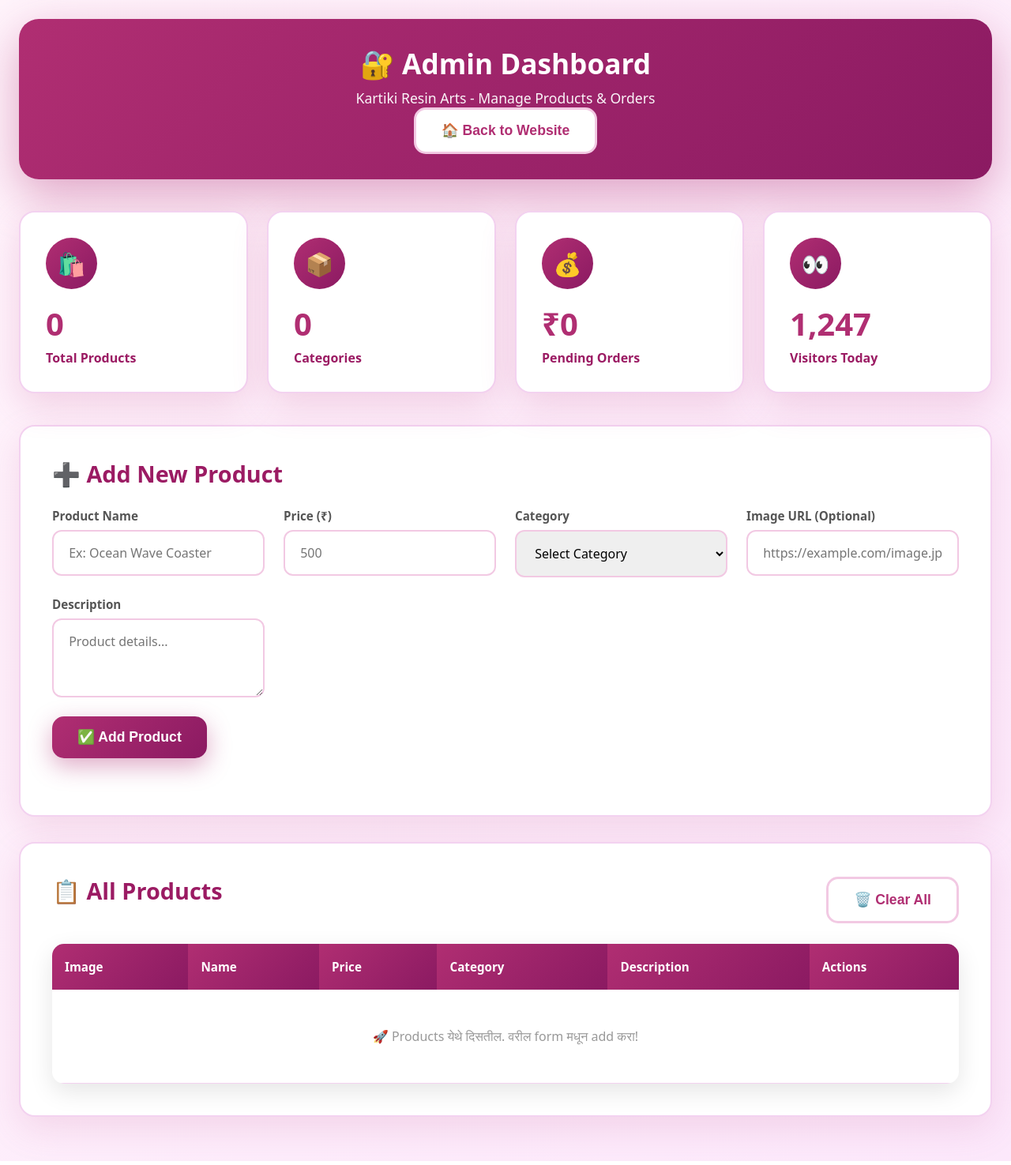
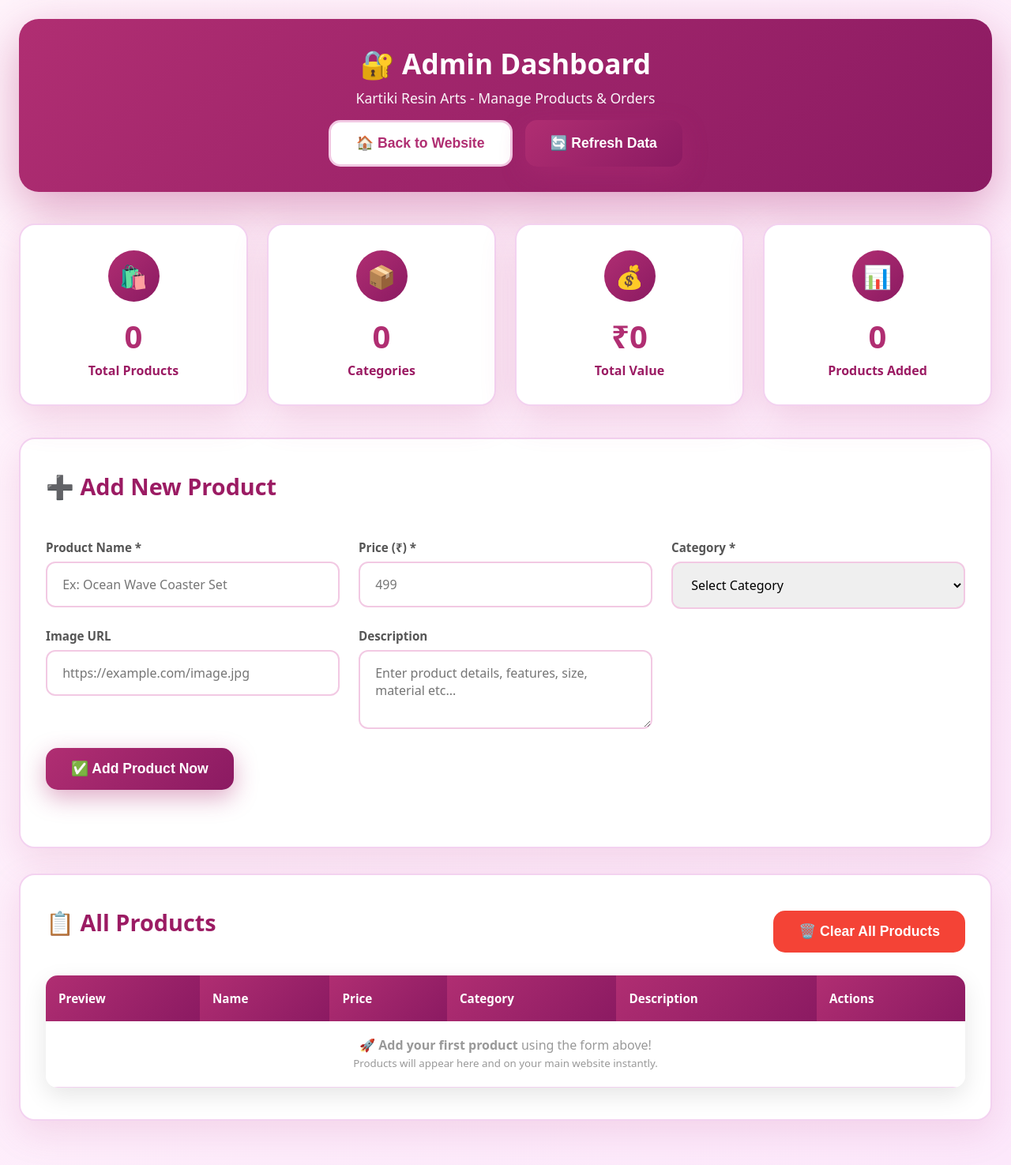
Before and after one commit to Utkarshd2308/kartiki-arts-studio, a plain HTML site: page admin.html in a window 1280 px wide. Shown: the whole page at 79% size. Drawn offline with Linux system fonts and the light colour scheme.

Commit message:
Update admin.html

```diff
--- a/admin.html
+++ b/admin.html
@@ -28,20 +28,27 @@
   .admin-header{
     background: linear-gradient(135deg, #b02e72, #8b1a62);
     color:#fff;
-    padding:2rem;
+    padding:2rem 1.5rem;
     border-radius:25px;
     text-align:center;
     margin-bottom:2.5rem;
     box-shadow:0 20px 60px rgba(176,46,114,0.4);
   }
   .admin-header h1{
-    font-size:2.2rem;
+    font-size:clamp(1.5rem, 4vw, 2.2rem);
     font-weight:800;
     margin-bottom:0.5rem;
   }
   .admin-header p{
-    font-size:1.1rem;
+    font-size:clamp(0.95rem, 2.5vw, 1.1rem);
     opacity:0.95;
+    margin-bottom:1rem;
+  }
+  .admin-header .btn-container{
+    display:flex;
+    gap:1rem;
+    justify-content:center;
+    flex-wrap:wrap;
   }
 
   /* DASHBOARD CARDS */
@@ -54,10 +61,11 @@
   .dash-card{
     background:#fff;
     border-radius:20px;
-    padding:2rem;
+    padding:2rem 1.5rem;
     box-shadow:0 15px 45px rgba(191,72,134,0.2);
     border:2px solid #f3d2f0;
     transition:all 0.3s ease;
+    text-align:center;
   }
   .dash-card:hover{
     transform:translateY(-8px);
@@ -74,10 +82,10 @@
     justify-content:center;
     color:#fff;
     font-size:1.8rem;
-    margin-bottom:1rem;
+    margin:0 auto 1rem auto;
   }
   .dash-number{
-    font-size:2.5rem;
+    font-size:clamp(1.8rem, 6vw, 2.5rem);
     font-weight:800;
     color:#b02e72;
     margin-bottom:0.3rem;
@@ -92,25 +100,26 @@
   .section{
     background:#fff;
     border-radius:20px;
-    padding:2.5rem;
+    padding:2.5rem 2rem;
     margin-bottom:2rem;
     box-shadow:0 15px 45px rgba(191,72,134,0.15);
     border:2px solid #f3d2f0;
   }
   .section-title{
-    font-size:1.8rem;
+    font-size:clamp(1.4rem, 4vw, 1.8rem);
     font-weight:800;
     color:#9b1b63;
     margin-bottom:1.5rem;
     display:flex;
     align-items:center;
     gap:0.8rem;
+    flex-wrap:wrap;
   }
 
   /* ADD PRODUCT FORM */
   .product-form-grid{
     display:grid;
-    grid-template-columns:repeat(auto-fit, minmax(250px, 1fr));
+    grid-template-columns:repeat(auto-fit, minmax(280px, 1fr));
     gap:1.5rem;
     margin-bottom:2rem;
   }
@@ -122,7 +131,7 @@
   .form-label{
     font-weight:700;
     color:#555;
-    font-size:0.95rem;
+    font-size:clamp(0.85rem, 2.5vw, 0.95rem);
   }
   .form-input, .form-textarea, .form-select{
     padding:1rem 1.2rem;
@@ -141,13 +150,16 @@
     min-height:100px;
     resize:vertical;
   }
+  .form-row-full{
+    grid-column:1/-1;
+  }
 
   /* BUTTONS */
   .btn{
-    padding:1rem 2rem;
+    padding:clamp(0.8rem, 3vw, 1rem) clamp(1.5rem, 4vw, 2rem);
     border-radius:15px;
     font-weight:700;
-    font-size:1.1rem;
+    font-size:clamp(0.9rem, 3vw, 1.1rem);
     cursor:pointer;
     border:none;
     transition:all 0.3s ease;
@@ -155,13 +167,15 @@
     align-items:center;
     gap:0.7rem;
     text-decoration:none;
+    justify-content:center;
+    white-space:nowrap;
   }
   .btn-primary{
     background:linear-gradient(135deg, #b02e72, #8b1a62);
     color:#fff;
     box-shadow:0 10px 30px rgba(176,46,114,0.4);
   }
-  .btn-primary:hover{
+  .btn-primary:hover,.btn-primary:active{
     transform:translateY(-3px);
     box-shadow:0 18px 40px rgba(176,46,114,0.5);
   }
@@ -171,7 +185,7 @@
     border:3px solid #f2c9e3;
     font-weight:800;
   }
-  .btn-secondary:hover{
+  .btn-secondary:hover,.btn-secondary:active{
     background:#b02e72;
     color:#fff;
     transform:translateY(-2px);
@@ -180,20 +194,23 @@
     background:#f44336;
     color:#fff;
   }
-  .btn-danger:hover{
+  .btn-danger:hover,.btn-danger:active{
     background:#d32f2f;
     transform:translateY(-2px);
   }
 
   /* PRODUCTS TABLE */
+  .products-table-wrapper{
+    overflow-x:auto;
+    border-radius:15px;
+    box-shadow:0 10px 30px rgba(0,0,0,0.1);
+    margin-top:1.5rem;
+  }
   .products-table{
     width:100%;
+    min-width:600px;
     border-collapse:collapse;
-    margin-top:1.5rem;
     background:#fff;
-    border-radius:15px;
-    overflow:hidden;
-    box-shadow:0 10px 30px rgba(0,0,0,0.1);
   }
   .products-table th{
     background:linear-gradient(135deg, #b02e72, #8b1a62);
@@ -202,10 +219,14 @@
     text-align:left;
     font-weight:700;
     font-size:0.95rem;
+    position:sticky;
+    top:0;
+    z-index:10;
   }
   .products-table td{
     padding:1.2rem 1rem;
     border-bottom:1px solid #f3d2f0;
+    vertical-align:top;
   }
   .products-table tr:hover{
     background:rgba(176,46,114,0.05);
@@ -217,22 +238,64 @@
     border-radius:20px;
     font-weight:700;
     font-size:0.9rem;
+    white-space:nowrap;
   }
   .action-buttons{
     display:flex;
     gap:0.5rem;
+    flex-wrap:wrap;
+  }
+  .no-products{
+    text-align:center;
+    padding:3rem 1rem;
+    color:#999;
   }
 
-  /* RESPONSIVE */
+  /* SECTION HEADER */
+  .section-header{
+    display:flex;
+    justify-content:space-between;
+    align-items:center;
+    margin-bottom:1.5rem;
+    flex-wrap:wrap;
+    gap:1rem;
+  }
+
+  /* RESPONSIVE IMPROVEMENTS */
+  @media(max-width:1024px){
+    .page-wrap{padding:1.25rem;}
+    .dashboard-grid{grid-template-columns:repeat(auto-fit, minmax(250px, 1fr)); gap:1.25rem;}
+  }
+
   @media(max-width:768px){
     .page-wrap{padding:1rem;}
-    .admin-header{padding:1.5rem;}
-    .admin-header h1{font-size:1.7rem;}
+    .admin-header{padding:1.5rem 1.25rem;}
+    .section{padding:1.75rem 1.5rem;}
+    .dashboard-grid{grid-template-columns:repeat(2, 1fr); gap:1rem;}
+    .product-form-grid{grid-template-columns:1fr; gap:1.25rem;}
+  }
+
+  @media(max-width:480px){
+    .page-wrap{padding:0.75rem;}
+    .admin-header{padding:1.25rem 1rem;}
+    .admin-header .btn-container{flex-direction:column; width:100%;}
+    .admin-header .btn{flex:1;}
+    .section{padding:1.5rem 1.25rem;}
     .dashboard-grid{grid-template-columns:1fr; gap:1rem;}
-    .product-form-grid{grid-template-columns:1fr;}
-    .section{padding:1.5rem;}
+    .products-table th, .products-table td{padding:1rem 0.75rem;}
     .products-table{font-size:0.9rem;}
-    .products-table th, .products-table td{padding:0.8rem 0.5rem;}
+    .section-header{flex-direction:column; align-items:stretch;}
+  }
+
+  @media(max-width:360px){
+    .products-table th, .products-table td{padding:0.75rem 0.5rem;}
+    .dash-card{padding:1.5rem 1rem;}
+  }
+
+  /* TOUCH FRIENDLY */
+  @media(hover: none) and (pointer: coarse){
+    .btn:active{transform:translateY(-2px) scale(0.98);}
+    .dash-card:active{transform:translateY(-4px);}
   }
 </style>
 </head>
@@ -243,9 +306,14 @@
   <header class="admin-header">
     <h1>🔐 Admin Dashboard</h1>
     <p>Kartiki Resin Arts - Manage Products & Orders</p>
+    <div class="btn-container">
       <button class="btn btn-secondary" onclick="window.location.href='index.html'">
         🏠 Back to Website
       </button>
+      <button class="btn btn-primary" onclick="refreshData()">
+        🔄 Refresh Data
+      </button>
+    </div>
   </header>
 
   <!-- DASHBOARD STATS -->
@@ -263,61 +331,69 @@
     <div class="dash-card">
       <div class="dash-icon">💰</div>
       <div class="dash-number" id="totalRevenue">₹0</div>
-      <div class="dash-label">Pending Orders</div>
+      <div class="dash-label">Total Value</div>
     </div>
     <div class="dash-card">
-      <div class="dash-icon">👀</div>
+      <div class="dash-icon">📊</div>
       <div class="dash-number" id="totalVisitors">0</div>
-      <div class="dash-label">Visitors Today</div>
+      <div class="dash-label">Products Added</div>
     </div>
   </div>
 
   <!-- ADD NEW PRODUCT -->
   <section class="section">
+    <div class="section-header">
       <h2 class="section-title">➕ Add New Product</h2>
+    </div>
     <form id="addProductForm" class="product-form-grid">
       <div class="form-group">
-        <label class="form-label">Product Name</label>
-        <input type="text" id="productName" class="form-input" required placeholder="Ex: Ocean Wave Coaster">
+        <label class="form-label">Product Name *</label>
+        <input type="text" id="productName" class="form-input" required
+               placeholder="Ex: Ocean Wave Coaster Set" maxlength="100">
       </div>
       <div class="form-group">
-        <label class="form-label">Price (₹)</label>
-        <input type="number" id="productPrice" class="form-input" required placeholder="500">
+        <label class="form-label">Price (₹) *</label>
+        <input type="number" id="productPrice" class="form-input" required
+               placeholder="499" min="0" step="0.01">
       </div>
       <div class="form-group">
-        <label class="form-label">Category</label>
+        <label class="form-label">Category *</label>
         <select id="productCategory" class="form-select" required>
           <option value="">Select Category</option>
-          <option value="coasters">Coasters</option>
-          <option value="jewellery">Jewellery</option>
-          <option value="keychains">Keychains</option>
-          <option value="pooja thali">Pooja Thali</option>
+          <option value="coasters">☕ Coasters</option>
+          <option value="jewellery">💍 Jewellery</option>
+          <option value="keychains">🔗 Keychains</option>
+          <option value="pooja thali">🛕 Pooja Thali</option>
         </select>
       </div>
       <div class="form-group">
-        <label class="form-label">Image URL (Optional)</label>
-        <input type="url" id="productImage" class="form-input" placeholder="https://example.com/image.jpg">
+        <label class="form-label">Image URL</label>
+        <input type="url" id="productImage" class="form-input"
+               placeholder="https://example.com/image.jpg">
       </div>
       <div class="form-group">
         <label class="form-label">Description</label>
-        <textarea id="productDescription" class="form-textarea" placeholder="Product details..."></textarea>
+        <textarea id="productDescription" class="form-textarea"
+                  placeholder="Enter product details, features, size, material etc..."
+                  maxlength="500"></textarea>
       </div>
-      <div style="grid-column:1/-1;">
-        <button type="submit" class="btn btn-primary">✅ Add Product</button>
+      <div class="form-row-full">
+        <button type="submit" class="btn btn-primary">✅ Add Product Now</button>
       </div>
     </form>
   </section>
 
   <!-- PRODUCTS LIST -->
   <section class="section">
-    <div style="display:flex;justify-content:space-between;align-items:center;margin-bottom:1.5rem;">
+    <div class="section-header">
       <h2 class="section-title">📋 All Products</h2>
-      <button class="btn btn-secondary" onclick="clearAllProducts()">🗑️ Clear All</button>
+      <button class="btn btn-danger" onclick="clearAllProducts()">🗑️ Clear All Products</button>
     </div>
+    <div class="products-table-wrapper">
       <table class="products-table" id="productsTable">
         <thead>
           <tr>
-          <th>Image</th>
+            <th>Preview</th>
             <th>Name</th>
             <th>Price</th>
             <th>Category</th>
@@ -327,12 +403,13 @@
         </thead>
         <tbody id="productsTableBody">
           <tr>
-          <td colspan="6" style="text-align:center;padding:3rem;color:#999;">
-            🚀 Products येथे दिसतील. वरील form मधून add करा!
+            <td colspan="6" class="no-products">
+              🚀 Add your first product using the form above!
             </td>
           </tr>
         </tbody>
       </table>
+    </div>
   </section>
 
 </div>
@@ -364,25 +441,32 @@
 
     const product = {
       id: Date.now(),
-      name: document.getElementById('productName').value,
+      name: document.getElementById('productName').value.trim(),
       price: parseFloat(document.getElementById('productPrice').value),
       category: document.getElementById('productCategory').value,
-      image: document.getElementById('productImage').value || '',
-      description: document.getElementById('productDescription').value
+      image: document.getElementById('productImage').value.trim() || '',
+      description: document.getElementById('productDescription').value.trim()
     };
 
     const products = loadProducts();
     products.push(product);
     saveProducts(products);
 
-    // Reset form
+    // Reset form with success feedback
     this.reset();
-    alert('✅ Product successfully added!');
+    const submitBtn = this.querySelector('.btn-primary');
+    const originalText = submitBtn.textContent;
+    submitBtn.textContent = '✅ Added!';
+    submitBtn.style.background = '#4CAF50';
+    setTimeout(() => {
+      submitBtn.textContent = originalText;
+      submitBtn.style.background = '';
+    }, 2000);
   });
 
   // Delete product
   function deleteProduct(id){
-    if(confirm('🗑️ Delete this product?')){
+    if(confirm('🗑️ Are you sure you want to delete this product?')){
       const products = loadProducts();
       const updated = products.filter(p => p.id !== id);
       saveProducts(updated);
@@ -392,12 +476,13 @@
   // Render dashboard stats
   function renderDashboard(){
     const products = loadProducts();
-    const categories = [...new Set(products.map(p => p.category))];
+    const categories = [...new Set(products.map(p => p.category).filter(Boolean))];
 
     document.getElementById('totalProducts').textContent = products.length;
-    document.getElementById('totalCategories').textContent = categories.length;
-    document.getElementById('totalRevenue').textContent = '₹' + products.reduce((sum, p) => sum + (p.price || 0), 0).toLocaleString('en-IN');
-    document.getElementById('totalVisitors').textContent = '1,247';
+    document.getElementById('totalCategories').textContent = categories.length || 0;
+    document.getElementById('totalRevenue').textContent =
+      '₹' + products.reduce((sum, p) => sum + (p.price || 0), 0).toLocaleString('en-IN');
+    document.getElementById('totalVisitors').textContent = products.length;
   }
 
   // Render products table
@@ -408,8 +493,9 @@
     if(products.length === 0){
       tbody.innerHTML = `
         <tr>
-          <td colspan="6" style="text-align:center;padding:3rem;color:#999;">
-            🚀 Products येथे दिसतील. वरील form मधून add करा!
+          <td colspan="6" class="no-products">
+            🚀 <strong>Add your first product</strong> using the form above!<br>
+            <small>Products will appear here and on your main website instantly.</small>
           </td>
         </tr>
       `;
@@ -420,12 +506,16 @@
       <tr>
         <td>
           <img src="${product.image || 'https://via.placeholder.com/60x60/b02e72/fff?text=R'}"
-               alt="${product.name}" style="width:50px;height:50px;border-radius:10px;object-fit:cover;">
+               alt="${product.name}"
+               style="width:50px;height:50px;border-radius:10px;object-fit:cover;border:2px solid #f3d2f0;">
         </td>
-        <td><strong>${product.name}</strong></td>
+        <td>
+          <strong>${product.name}</strong>
+          <br><small style="color:#999;">ID: ${product.id}</small>
+        </td>
         <td><span class="price-badge">₹${Number(product.price).toLocaleString('en-IN')}</span></td>
-        <td>${product.category}</td>
-        <td>${product.description.substring(0, 80)}${product.description.length > 80 ? '...' : ''}</td>
+        <td style="font-weight:600;color:#9b1b63;">${product.category}</td>
+        <td>${(product.description || 'No description').substring(0, 60)}${(product.description || '').length > 60 ? '...' : ''}</td>
         <td>
           <div class="action-buttons">
             <button class="btn btn-danger" style="padding:0.5rem 1rem;font-size:0.85rem;"
@@ -440,12 +530,17 @@
 
   // Clear all products
   function clearAllProducts(){
-    if(confirm('⚠️ Delete ALL products? This cannot be undone!')){
+    if(confirm('⚠️ Delete ALL products? This action cannot be undone!\n\nAll products will be permanently removed from your website.')){
       localStorage.removeItem(STORAGE_KEY);
       renderDashboard();
       renderProductsTable();
-      alert('🗑️ All products cleared!');
     }
+  }
+
+  // Refresh data
+  function refreshData(){
+    renderDashboard();
+    renderProductsTable();
   }
 
   // Initialize
```
Lines whose indentation alone changed are shown as unchanged.
